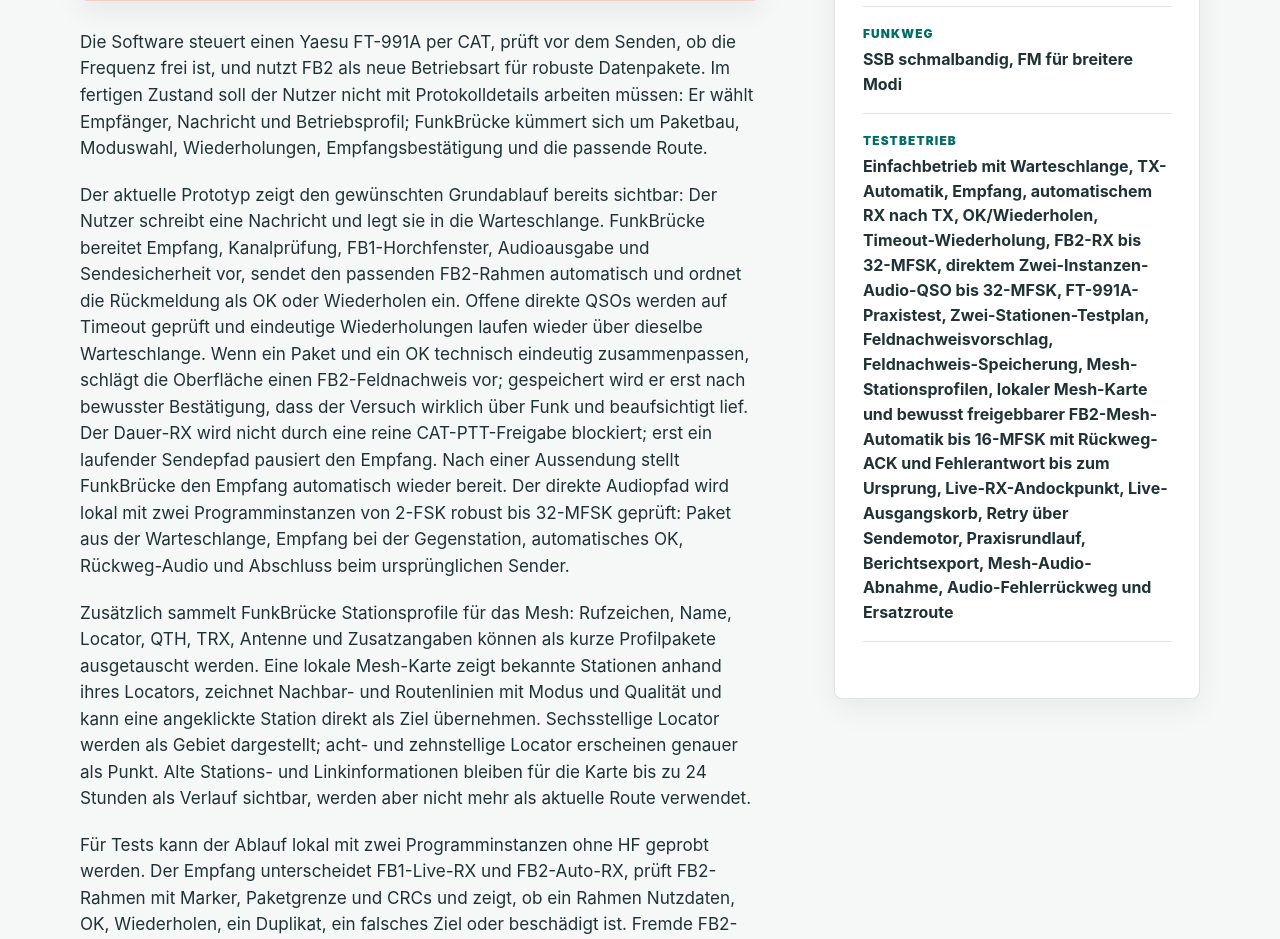
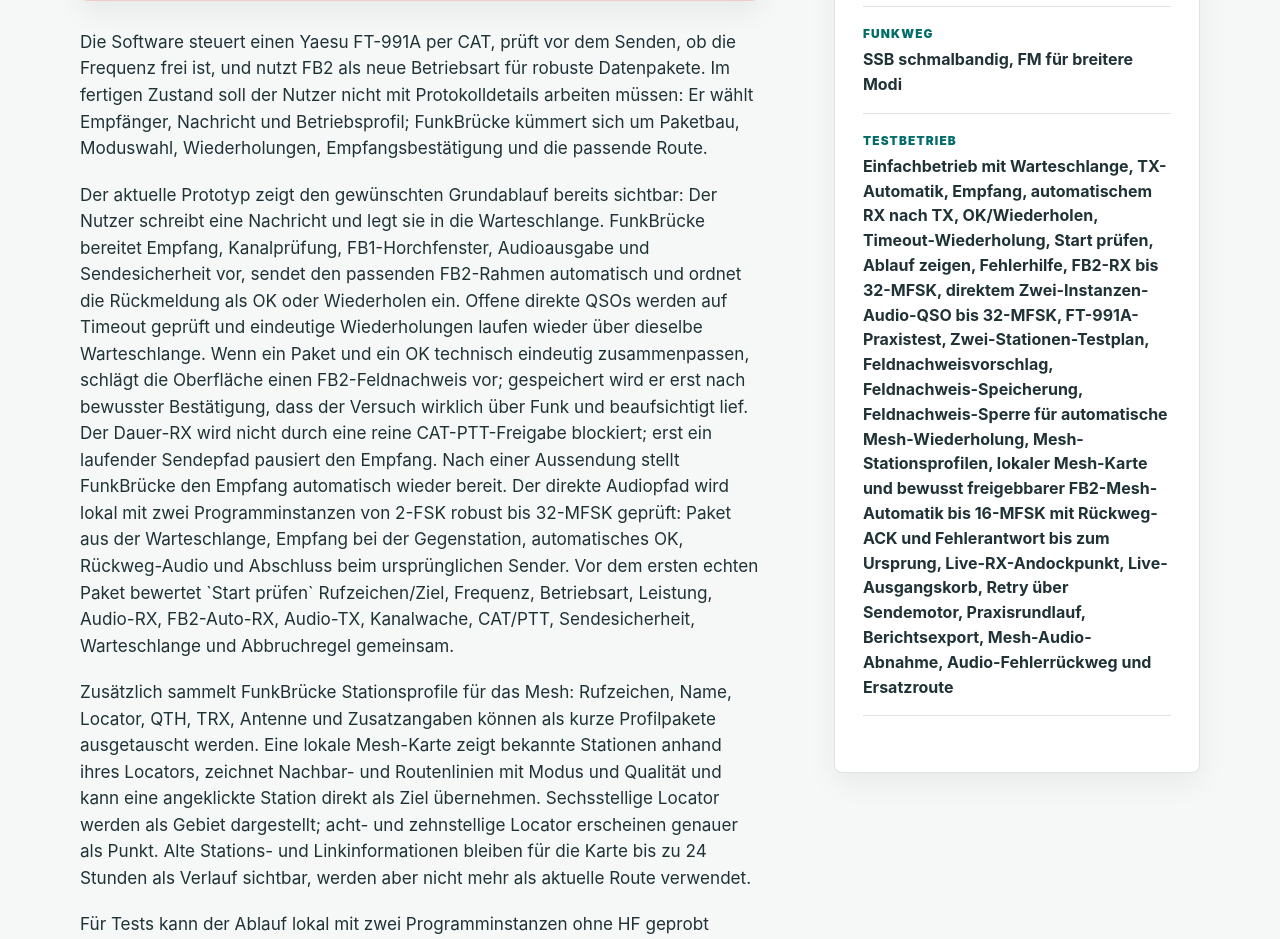
Before and after one commit to DO1FFE/do1ffe-webseite, a Flask app: page /Funkbruecke in a window 1280 px wide. Shown: the part 1135-2074 px from the top of the page. Run offline with Flask 3, Linux system fonts and the light colour scheme.

Commit message:
Aktualisiere FunkBruecke-Webseite auf v0.9.253

```diff
--- a/app.py
+++ b/app.py
@@ -62,7 +62,7 @@ FUNKBRUECKE_DOWNLOAD_ARTEFAKTE = [
         "titel": "Bedienungsanleitung",
         "dateiname": "FunkBruecke-Bedienungsanleitung-latest.pdf",
         "typ": "PDF",
-        "beschreibung": "Kurzer Einstieg mit echten Programmansichten, FB1-Live-RX, FB2-Auto-RX, Warteschlange, gehärteter Sendeautomatik, automatischem RX nach TX, Auto-OK, direkter Audio-QSO-Kette von 2-FSK bis 32-MFSK, FB2-Mesh-Automatik bis 16-MFSK, Rückweg-ACK und Fehlerantwort bis zum Ursprung, 6-Hop-Praxisrundlauf, Mesh-Audio-Abnahme, Live-RX-Andockpunkt, Gesprächszustand, RX-Sortierung und wichtigsten Handgriffen.",
+        "beschreibung": "Kurzer Einstieg mit echten Programmansichten, FB1-Live-RX, FB2-Auto-RX, Warteschlange, Start prüfen, gehärteter Sendeautomatik, automatischem RX nach TX, Auto-OK, direkter Audio-QSO-Kette von 2-FSK bis 32-MFSK, FB2-Mesh-Automatik bis 16-MFSK, Rückweg-ACK, Fehlerantwort bis zum Ursprung, Feldnachweis-Sperre für automatische Mesh-Wiederholungen, 6-Hop-Praxisrundlauf, Mesh-Audio-Abnahme, Live-RX-Andockpunkt, Gesprächszustand, RX-Sortierung und wichtigsten Handgriffen.",
         "primär": False,
     },
     {
@@ -79,7 +79,7 @@ FUNKBRUECKE_DOWNLOAD_ARTEFAKTE = [
         "titel": "FB2-Übertragung",
         "dateiname": "FB2-Uebertragung.md",
         "typ": "Markdown",
-        "beschreibung": "Technischer Stand zur FB2-Modulation, Paketübertragung, Gesprächszustand, RX-Härtung, RX-Sortierung, FB2-Auto-RX mit Audiopufferprüfung, geprüfter Warteschlangen-Sendeautomatik, automatischem RX nach TX, direkter Audio-QSO-Kette von 2-FSK bis 32-MFSK, Timeout-Wiederholung, FB2-Mesh-Automatik bis 16-MFSK, Ende-zu-Ende-Zustellbestätigung, Fehlerantwort, 6-Hop-Praxisrundlauf, Mesh-Audio-Abnahme, Live-RX-Andockpunkt und Ersatzroute.",
+        "beschreibung": "Technischer Stand zur FB2-Modulation, Paketübertragung, Gesprächszustand, RX-Härtung, RX-Sortierung, FB2-Auto-RX mit Audiopufferprüfung, geprüfter Warteschlangen-Sendeautomatik, automatischem RX nach TX, direkter Audio-QSO-Kette von 2-FSK bis 32-MFSK, Timeout-Wiederholung, FB2-Mesh-Automatik bis 16-MFSK, Ende-zu-Ende-Zustellbestätigung, Fehlerantwort, Feldnachweis-Sperre für automatische Wiederholung und Ersatzroute, 6-Hop-Praxisrundlauf, Mesh-Audio-Abnahme, Live-RX-Andockpunkt und Ersatzroute.",
         "primär": False,
     },
     {
--- a/templates/funkbruecke.html
+++ b/templates/funkbruecke.html
@@ -61,7 +61,9 @@
       wieder bereit. Der direkte Audiopfad wird lokal mit zwei Programminstanzen von
       2-FSK robust bis 32-MFSK geprüft: Paket aus der Warteschlange, Empfang bei der
       Gegenstation, automatisches OK, Rückweg-Audio und Abschluss beim ursprünglichen
-      Sender.
+      Sender. Vor dem ersten echten Paket bewertet `Start prüfen` Rufzeichen/Ziel,
+      Frequenz, Betriebsart, Leistung, Audio-RX, FB2-Auto-RX, Audio-TX, Kanalwache,
+      CAT/PTT, Sendesicherheit, Warteschlange und Abbruchregel gemeinsam.
     </p>
     <p>
       Zusätzlich sammelt FunkBrücke Stationsprofile für das Mesh: Rufzeichen, Name,
@@ -97,7 +99,9 @@
       Zielroute werden als FB2-Mesh-Fehlerantwort zurück zum Ursprung vorbereitet.
       Fällige Wiederholungen werden wieder als FB2-Mesh-Auftrag in die normale
       Warteschlange gelegt: zuerst erneut über den Primärweg, danach bei Bedarf über
-      eine unabhängige Ersatzroute.
+      eine unabhängige Ersatzroute. Ohne vollständige Hin- und Rückweg-Feldnachweise
+      sperrt FunkBrücke automatische Wiederholungen und Ersatzrouten; dann wird die
+      Route angezeigt, aber nicht selbstständig erneut gesendet.
     </p>
     <p>
       Das Mesh-Prinzip ist der Kern für den späteren Ausbau: Jede Station soll nicht nur
@@ -119,7 +123,7 @@
       <div><dt>Funkgerät</dt><dd>Yaesu FT-991A</dd></div>
       <div><dt>Betriebsart</dt><dd>FB2 senden/empfangen mit Modusleiter bis 32-MFSK, Planung bis OFDM</dd></div>
       <div><dt>Funkweg</dt><dd>SSB schmalbandig, FM für breitere Modi</dd></div>
-      <div><dt>Testbetrieb</dt><dd>Einfachbetrieb mit Warteschlange, TX-Automatik, Empfang, automatischem RX nach TX, OK/Wiederholen, Timeout-Wiederholung, FB2-RX bis 32-MFSK, direktem Zwei-Instanzen-Audio-QSO bis 32-MFSK, FT-991A-Praxistest, Zwei-Stationen-Testplan, Feldnachweisvorschlag, Feldnachweis-Speicherung, Mesh-Stationsprofilen, lokaler Mesh-Karte und bewusst freigebbarer FB2-Mesh-Automatik bis 16-MFSK mit Rückweg-ACK und Fehlerantwort bis zum Ursprung, Live-RX-Andockpunkt, Live-Ausgangskorb, Retry über Sendemotor, Praxisrundlauf, Berichtsexport, Mesh-Audio-Abnahme, Audio-Fehlerrückweg und Ersatzroute</dd></div>
+      <div><dt>Testbetrieb</dt><dd>Einfachbetrieb mit Warteschlange, TX-Automatik, Empfang, automatischem RX nach TX, OK/Wiederholen, Timeout-Wiederholung, Start prüfen, Ablauf zeigen, Fehlerhilfe, FB2-RX bis 32-MFSK, direktem Zwei-Instanzen-Audio-QSO bis 32-MFSK, FT-991A-Praxistest, Zwei-Stationen-Testplan, Feldnachweisvorschlag, Feldnachweis-Speicherung, Feldnachweis-Sperre für automatische Mesh-Wiederholung, Mesh-Stationsprofilen, lokaler Mesh-Karte und bewusst freigebbarer FB2-Mesh-Automatik bis 16-MFSK mit Rückweg-ACK und Fehlerantwort bis zum Ursprung, Live-RX-Andockpunkt, Live-Ausgangskorb, Retry über Sendemotor, Praxisrundlauf, Berichtsexport, Mesh-Audio-Abnahme, Audio-Fehlerrückweg und Ersatzroute</dd></div>
     </dl>
   </aside>
 </section>
@@ -238,7 +242,7 @@
       Einfachbetrieb, Hauptfluss, Zielrufzeichen, Rollenwahl, Sendefeld, Warteschlange,
       die vier Statusfelder TX-Automatik, Empfangen, Warteschlange und Status,
       Modusplan, Vor-TX-Prüfung, Antwort, Rückweg, Empfangen, Empfang einsortieren,
-      FB2 senden/empfangen, Gespräch, Zwei-Fenster-Test, Wasserfall, Spektrum,
+      FB2 senden/empfangen, Gespräch, Start prüfen, Ablauf zeigen, Fehlerhilfe, Zwei-Fenster-Test, Wasserfall, Spektrum,
       CAT-/Audio-Bereiche, Mesh-Ansichten, Mesh-Karte, Feldnachweisblock, FB2-Planung und Protokollfenster. Die Menüs
       oben bündeln Einstellungen, Hilfe, Versionsinformationen und technische Werkzeuge,
       damit der Hauptbildschirm nicht mit Nebenfunktionen überladen wird.
@@ -264,6 +268,8 @@
       bis 16-MFSK in die Warteschlange gelegt; breitere Modi bleiben weiter ein
       Labor- und Feldfreigabethema. Zustellbestätigungen laufen als FB2-Mesh-Rückweg
       bis zum Ursprung zurück und schließen dort den offenen Auftrag sichtbar ab.
+      Automatische Mesh-Wiederholungen und Ersatzrouten bleiben gesperrt, wenn die
+      Feldnachweise für Hin- und Rückweg nicht vollständig sind.
       Dieser Rückweg ist jetzt als 6-Hop-Praxisrundlauf geprüft: eine Nachricht läuft
       über sechs Funkhops bis zur Zielstation, und das ACK kommt über dieselbe Kette
       zurück. Der direkte Audio-QSO ist lokal bis 32-MFSK geprüft; die Mesh-Audio-Abnahme
@@ -306,7 +312,7 @@
       Berichtsexport, Lastprüfung, direkter Audio-QSO-Abnahme bis 32-MFSK, Mesh-Audio-Abnahme,
       Audio-Fehlerrückweg, Live-RX-Andockpunkt und Dokumentation. Die wichtigsten
       Einstellungen liegen oben in der Menüzeile; im Einfachbetrieb führen Hauptleiste,
-      Automatik prüfen und die FB2-Karte durch Einreihen, Prüfung, Senden, Empfangen
+      Start prüfen, Automatik prüfen und die FB2-Karte durch Einreihen, Prüfung, Senden, Empfangen
       und Antworten.
     </p>
   </div>
```
Also changed, not shown: tests/test_routen.py (+6 -1 lines), static/assets/funkbruecke-fb2-test-tx.png, static/assets/funkbruecke-mesh-karte.png.
